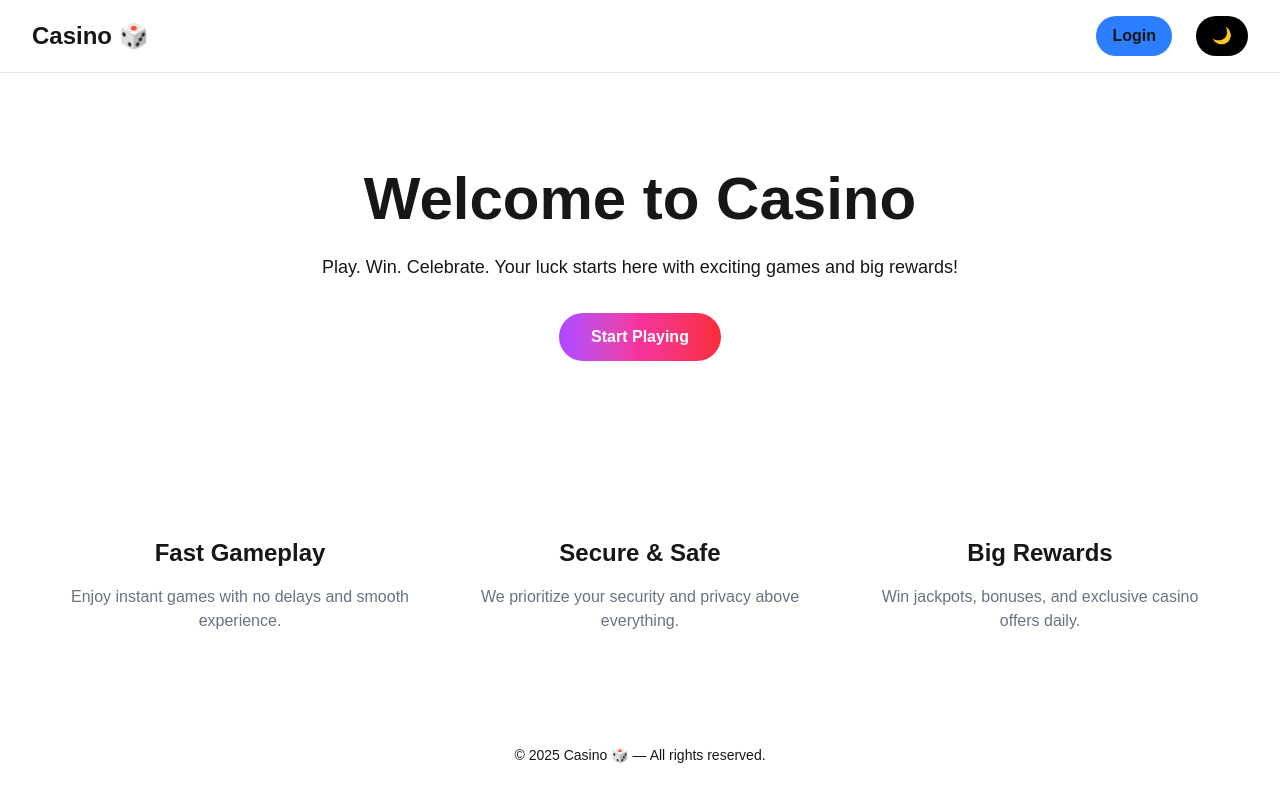
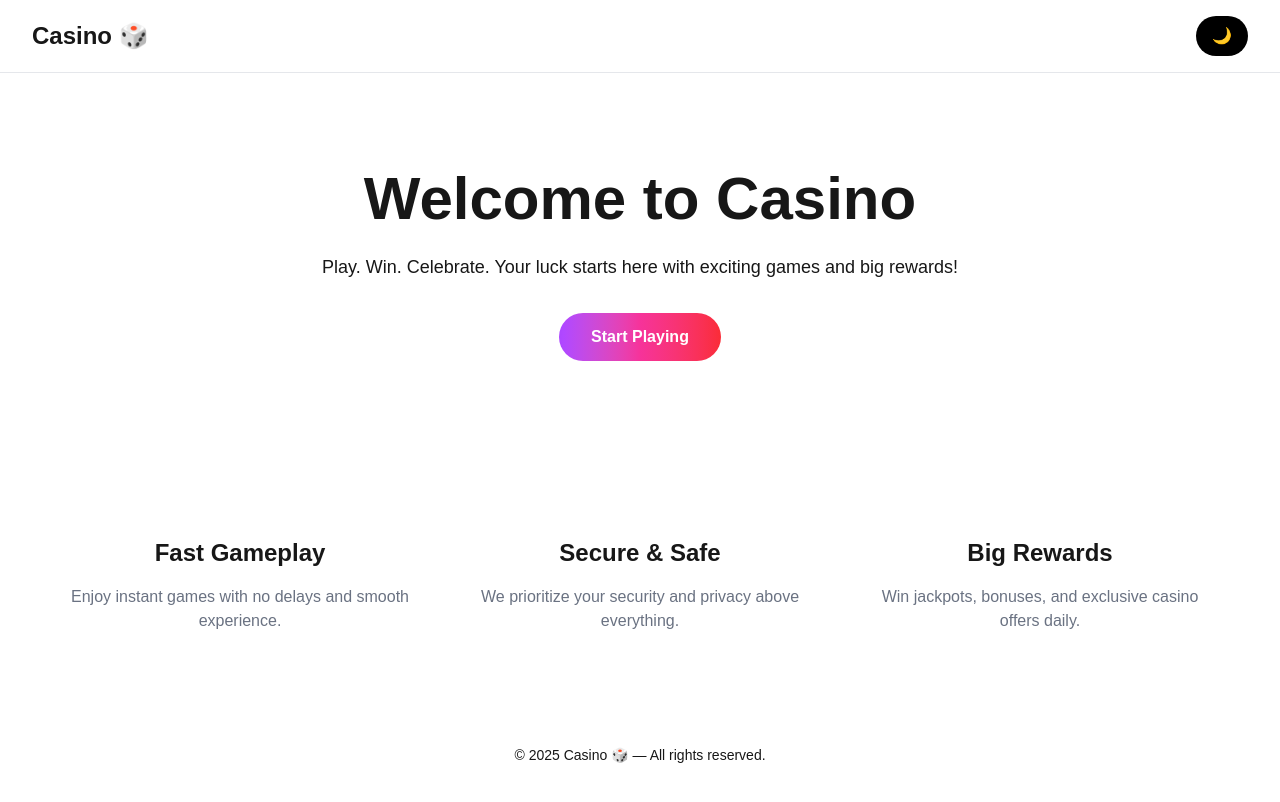
Before and after one commit to tarkeshwarraj/next-casino, a Next.js app: page / in a window 1280 px wide. Shown: the top 802 px of the page. Built offline with nearby package versions, Linux system fonts and the light colour scheme.

Commit message:
navupdate

```diff
--- a/components/Navbar.jsx
+++ b/components/Navbar.jsx
@@ -40,7 +40,7 @@ export default function Navbar() {
     >
       {/* Logo */}
       <Link
-        href="/"
+        href=""
         className="text-2xl font-bold"
         style={{ color: "var(--foreground)" }}
       >
@@ -89,15 +89,15 @@ export default function Navbar() {
           >
             Logout
           </button>
-        ) : (
-          <Link href="/login">
-            <button
-              className="gap-2 px-4 py-2 rounded-full font-semibold transition-all duration-300 bg-blue-500 text-white hover:bg-blue-600"
-              style={{ color: "var(--foreground)" }}
-            >
-              Login
-            </button>
-          </Link>
+        ) : (''
+          // <Link href="/login">
+          //   <button
+          //     className="gap-2 px-4 py-2 rounded-full font-semibold transition-all duration-300 bg-blue-500 text-white hover:bg-blue-600"
+          //     style={{ color: "var(--foreground)" }}
+          //   >
+          //     Login
+          //   </button>
+          // </Link>
         )}
 
         {/* Login Button */}
```
